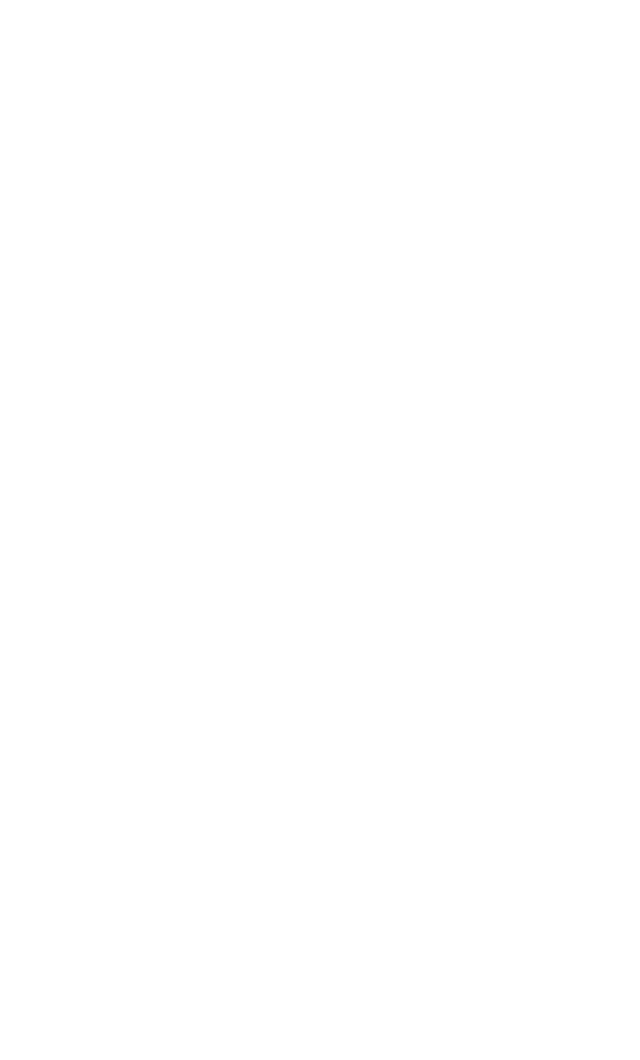
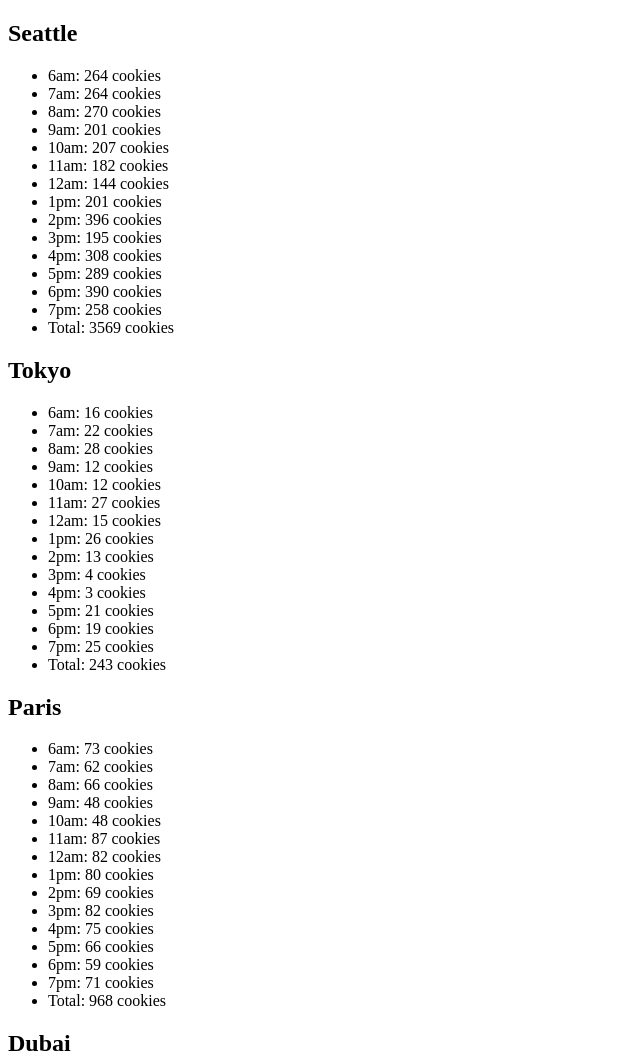
Before and after one commit to odai1990/cookie-stand, a plain HTML site: page html/sales.html in a window 1280 px wide. Shown: the top 1060 px of the page, without its empty margins (0-640 px from the left). Before the commit the page ends 800 px from the top, so only its background shows below. Drawn offline with Linux system fonts and the light colour scheme; the site is published under a folder, as on GitHub Pages, so addresses that start at the root find nothing.

Commit message:
cookie-stand2

```diff
--- a/html/sales.html
+++ b/html/sales.html
@@ -8,6 +8,6 @@
 </head>
 <body>
     <section id="root"></section>
-    <script src="/js/app.js"></script>
+    <script src="../js/app.js"></script>
 </body>
 </html>
```
